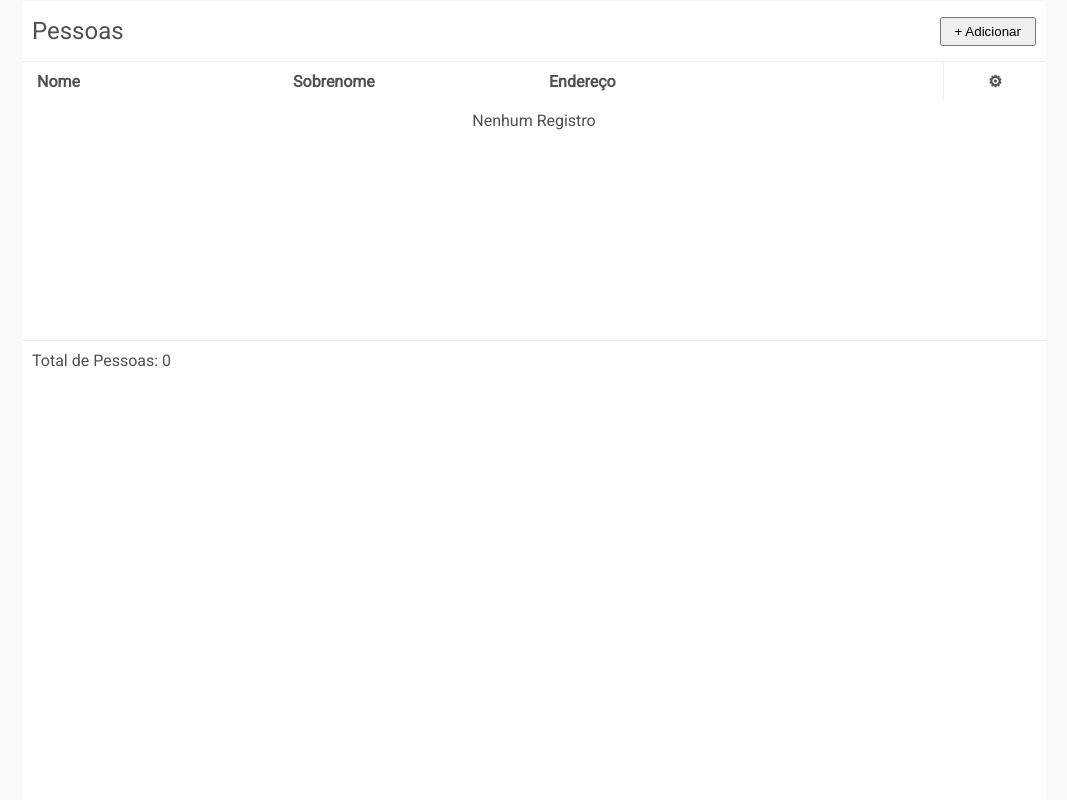
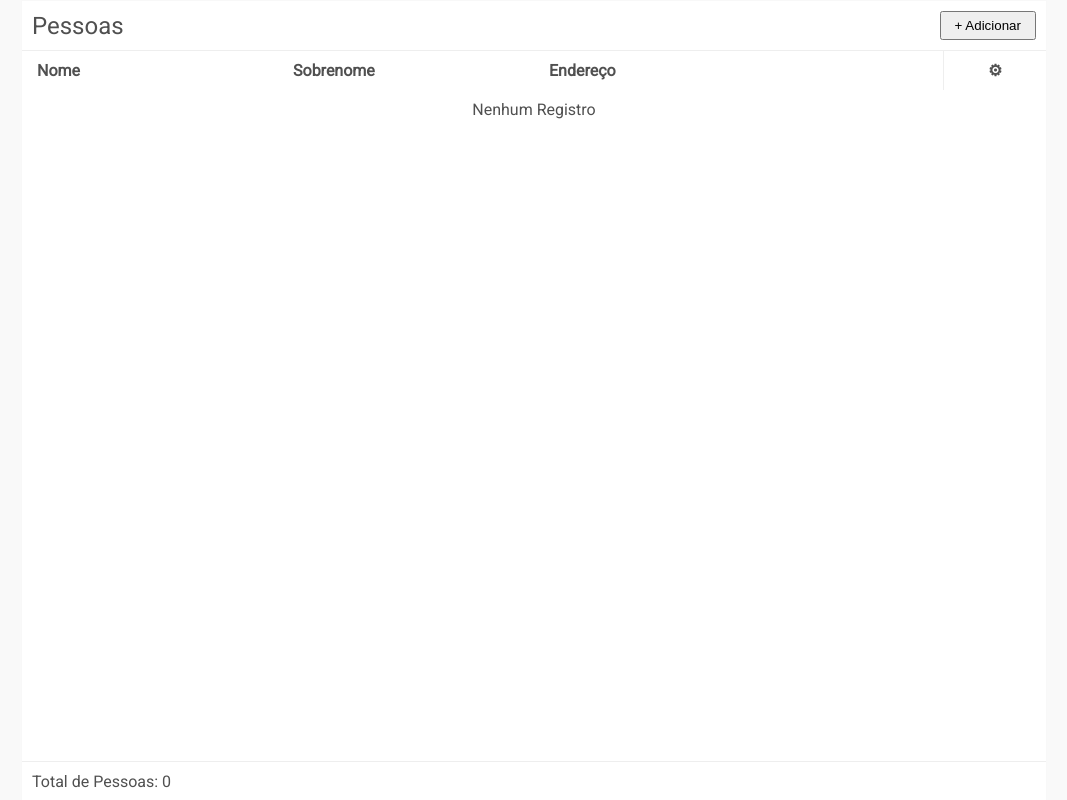
Before and after one commit to gustavonovaes/flat-mvc-php, a PHP site: page / in a window 1280 px wide. Shown: the whole page, without its empty margins (106-1173 px from the left). Run offline with PHP 8.4, Linux system fonts and the light colour scheme; data that the repository does not hold is empty; some libraries are stand-ins or nearby versions.

Commit message:
Fix Table layout

```diff
--- a/public/css/main.css
+++ b/public/css/main.css
@@ -31,17 +31,18 @@ main {
 }
 
 header {
-    flex:        0 1 60px;
-    padding:     0 10px;
+    flex:        0 1 auto;
     align-items: center;
 }
 
-article { flex: 1 1 auto; }
+article {
+    flex:   1 1 auto;
+    height: 100%;
+}
 
 footer {
-    flex:       2 1 40px;
+    flex:       2 1 auto;
     border-top: 1px solid #eee;
-    padding:    10px 10px;
 }
 
 main, header {
@@ -51,6 +52,7 @@ main, header {
 header, footer {
     display:         flex;
     justify-content: space-between;
+    padding:         10px 10px;
 }
 
 .header-title {
```
